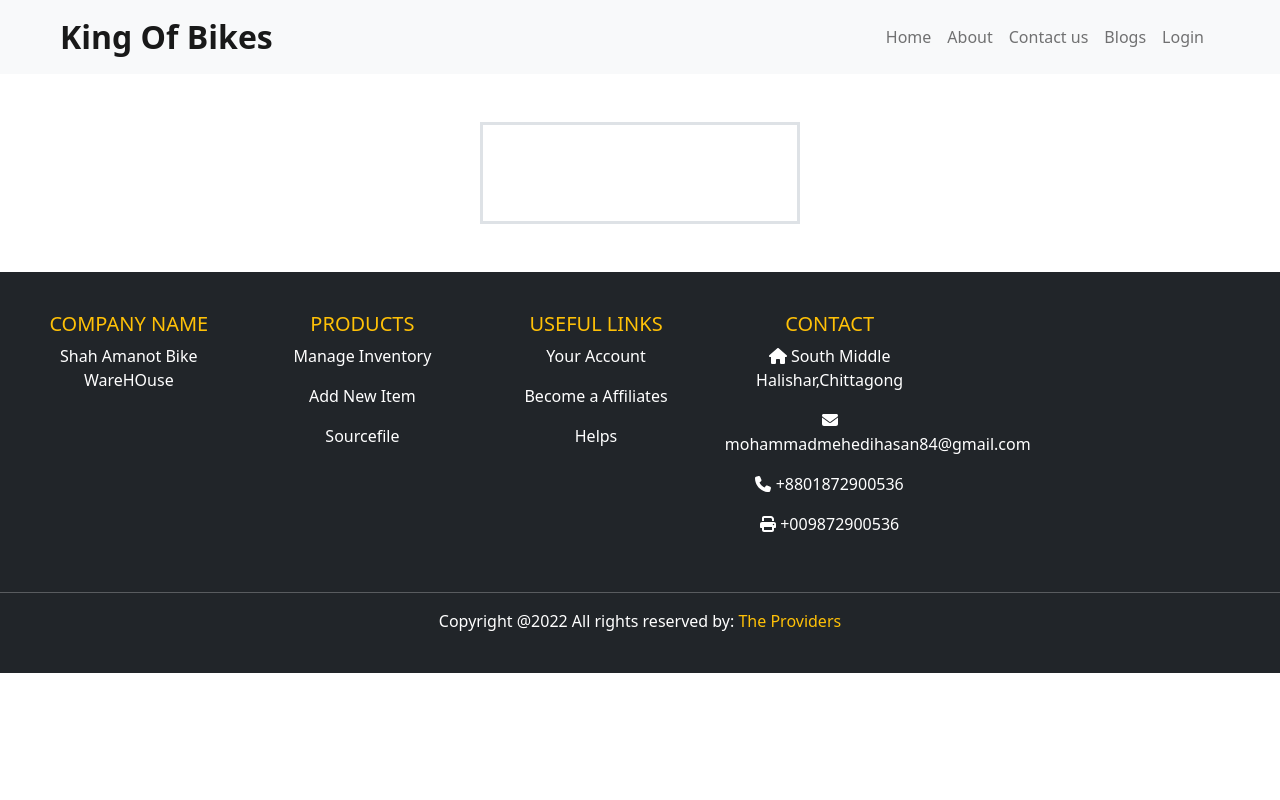
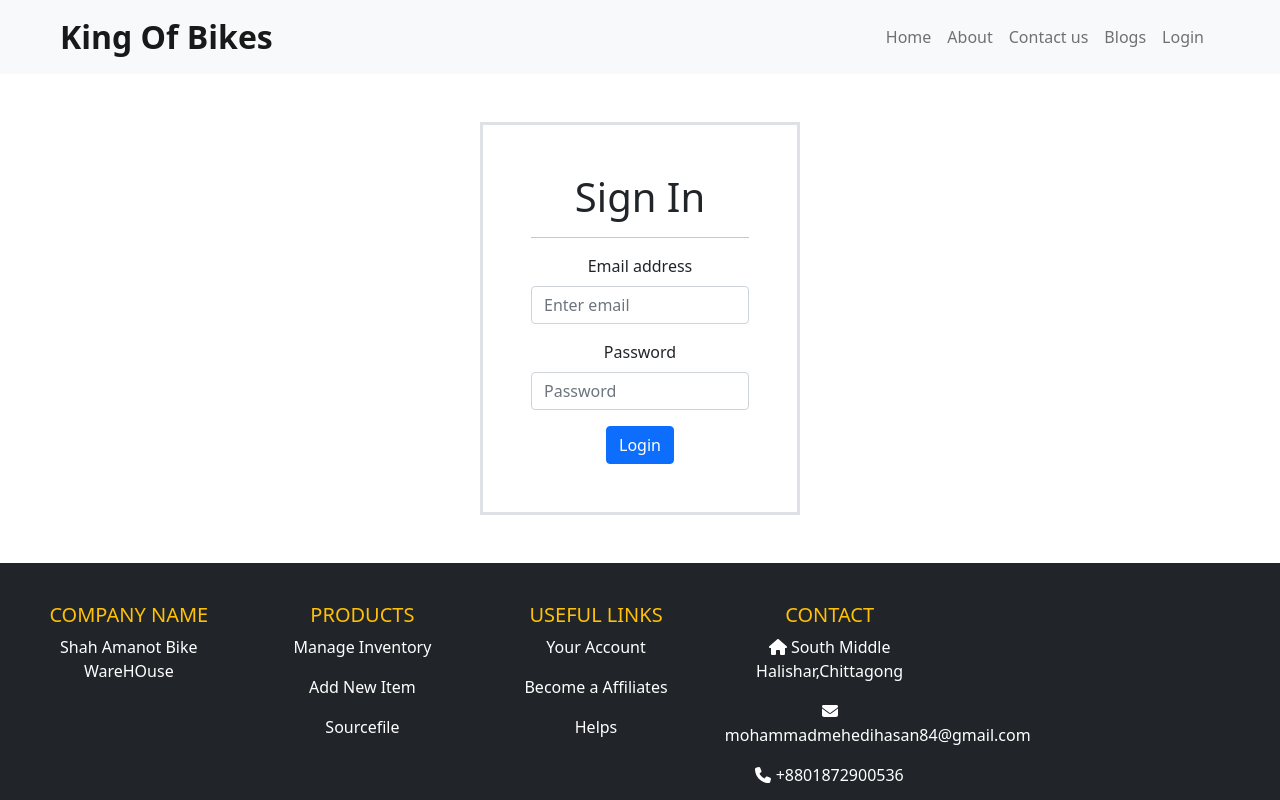
Before and after one commit to abirisl/warehouse-management-client-side, a React (Create React App) app: page /login in a window 1280 px wide. Shown: the top 800 px of the page. Built offline with nearby package versions, Linux system fonts and the light colour scheme.

Commit message:
login form make

```diff
--- a/src/component/Login/Login.js
+++ b/src/component/Login/Login.js
@@ -5,6 +5,21 @@
     return (
         <div className='w-25 mx-auto border border-3 mt-5 mb-5 p-5'>
 
+            <h1>Sign In</h1>
+            <hr />
+            <Form>
+                <Form.Group className="mb-3" controlId="formGroupEmail">
+                    <Form.Label>Email address</Form.Label>
+                    <Form.Control type="email" placeholder="Enter email" />
+                </Form.Group>
+                <Form.Group className="mb-3" controlId="formGroupPassword">
+                    <Form.Label>Password</Form.Label>
+                    <Form.Control type="password" placeholder="Password" />
+                </Form.Group>
+                <Button variant="primary" type="submit">
+                    Login
+                </Button>
+            </Form>
         </div>
     );
 };
```
